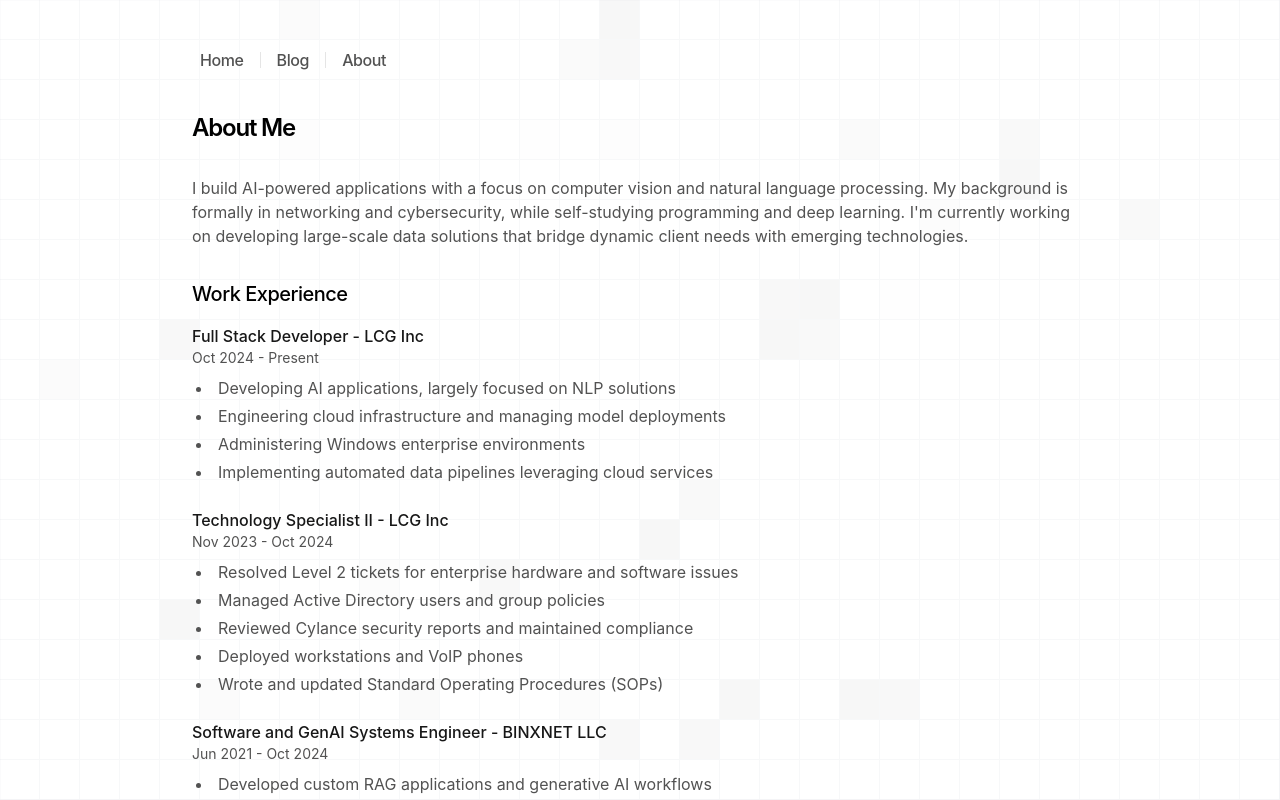
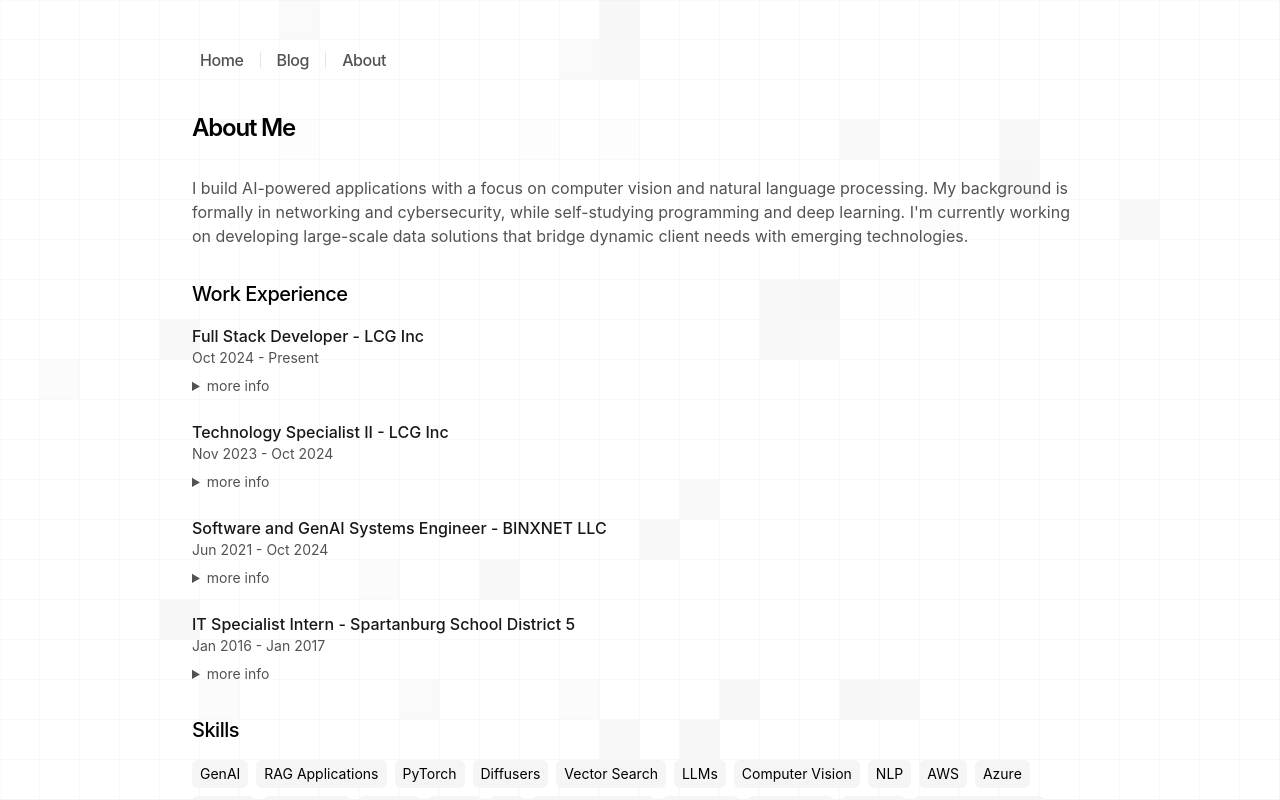
Before and after one commit to Binxly/binx-page, a Next.js app: page /about in a window 1280 px wide. Shown: the top 800 px of the page. Built offline with nearby package versions, Linux system fonts and the light colour scheme.

Commit message:
added a dropdown for more info on work experience, cleaner page layout

```diff
--- a/app/about/page.tsx
+++ b/app/about/page.tsx
@@ -151,11 +151,16 @@ export default function Page() {
               <p className="text-sm text-neutral-600 dark:text-neutral-400 mb-2">
                 {job.period}
               </p>
-              <ul className="list-disc list-inside text-neutral-600 dark:text-neutral-400 space-y-1">
-                {job.bullets.map((bullet, bulletIndex) => (
-                  <li key={bulletIndex} className="pl-1">{bullet}</li>
-                ))}
-              </ul>
+              <details className="group cursor-pointer">
+                <summary className="text-sm text-neutral-600 dark:text-neutral-400 hover:text-neutral-800 dark:hover:text-neutral-200">
+                  more info
+                </summary>
+                <ul className="list-disc list-inside text-neutral-600 dark:text-neutral-400 space-y-1 mt-2 ml-2">
+                  {job.bullets.map((bullet, bulletIndex) => (
+                    <li key={bulletIndex} className="pl-1">{bullet}</li>
+                  ))}
+                </ul>
+              </details>
             </div>
           ))}
         </div>
```
